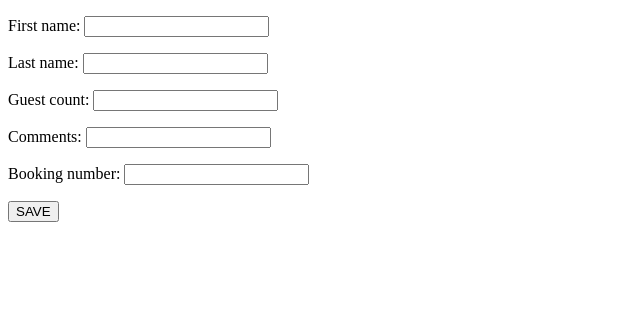
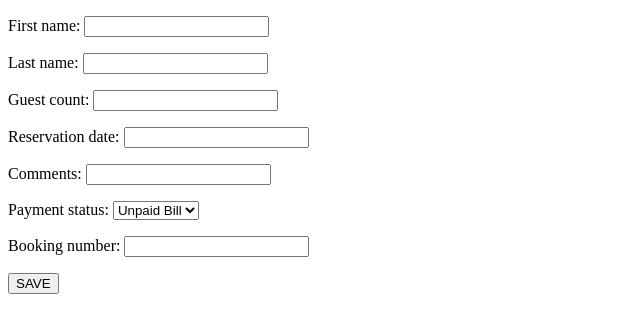
Before and after one commit to MahenderJakhar27/django-reservation-system, a Django app: page /app/reservation in a window 1280 px wide. Shown: the top 333 px of the page, without its empty margins (0-640 px from the left). Run offline with Django 5.2, Linux system fonts and the light colour scheme.

Commit message:
payment status

```diff
--- a/home/models.py
+++ b/home/models.py
@@ -9,8 +9,13 @@ class Reservation(models.Model):
     first_name = models.CharField(max_length=50)
     last_name = models.CharField(max_length=50)
     guest_count = models.IntegerField()
-    reservation_date = models.DateTimeField(auto_now=True)
+    reservation_date = models.DateTimeField()
     comments = models.CharField(max_length=200)
+    PaymentStatusCode =(
+        (0,'Unpaid Bill'),
+        (1,'Bill Paid ')
+    )
+    payment_status=models.IntegerField(choices=PaymentStatusCode, default=0)
     booking_number = models.CharField(max_length=100, unique=True, null=True, blank=True)
     def save(self, *args, **kwargs):
         if not self.booking_number:
@@ -24,4 +29,10 @@ class Payment(models.Model):
     reservation = models.ForeignKey(Reservation, on_delete=models.CASCADE)
     amount = models.DecimalField(max_digits=10, decimal_places=2)
     payment_date = models.DateTimeField(auto_now_add=True)
-    print("hi")
+    def save(self, *args, **kwargs):
+        super().save(*args, **kwargs)
+        self.reservation.payment_status = 1
+        self.reservation.save()
+
+    def __str__(self):
+        return f"Payment for {self.reservation.booking_number}"
--- a/home/templates/show_reservations.html
+++ b/home/templates/show_reservations.html
@@ -17,6 +17,7 @@
         <th>Date</th>
         <th>Comments</th>
         <th>Booking Number</th>
+        <th>Payment Status</th>
     </tr>
 
     {% for r in reservations %}
@@ -28,6 +29,7 @@
         <td>{{ r.reservation_date }}</td>
         <td>{{ r.commants }}</td>
         <td>{{ r.booking_number }}</td>
+        <td>{{ r.get_payment_status_display }}</td>
     </tr>
     {% empty %}
     <tr><td colspan="6">No reservations found.</td></tr>
--- a/home/views.py
+++ b/home/views.py
@@ -15,6 +15,7 @@ from rest_framework.permissions import IsAuthenticated
 from rest_framework.authtoken.models import Token
 from .forms import PaymentForm
 from .models import Payment
+from django.shortcuts import render, redirect
 
 # Create your views here.
 def hello_world(request):
@@ -91,7 +92,14 @@ def create_payment(request):
     if request.method == 'POST':
         form = PaymentForm(request.POST)
         if form.is_valid():
-            form.save()
+            payment = form.save(commit=False)
+            reservation = payment.reservation
+            if reservation.payment_status == 1:
+                return HttpResponse("This reservation is already paid")
+            payment.save()
+            reservation.payment_status = 1
+            reservation.save(update_fields=['payment_status'])
+
             return redirect('show_payments')
 
     return render(request, 'create_payment.html', {'form': form})
```
Also changed, not shown: home/migrations/0005_rename_commants_reservation_comments_and_more.py (added).
